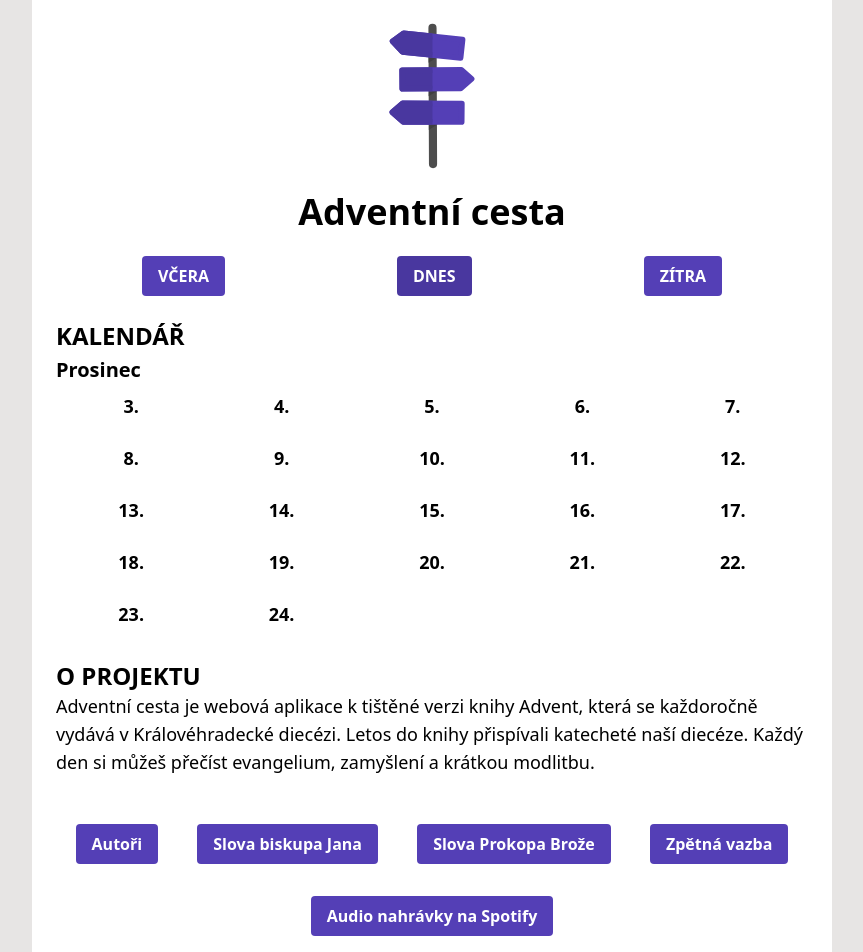
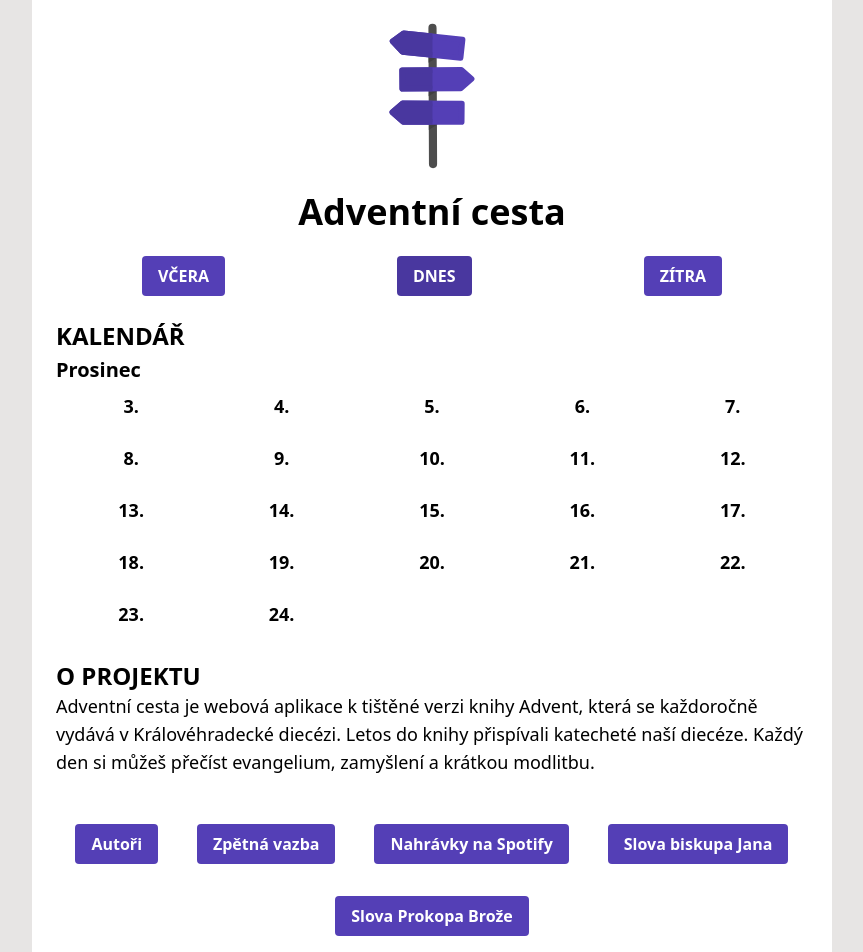
Before and after one commit to petrkucerak/adventnicesta, a Next.js app: page / in a window 1280 px wide. Shown: the top 952 px of the page, without its empty margins (208-1071 px from the left). Built offline with nearby package versions, Linux system fonts and the light colour scheme.

Commit message:
Change order of buttons

```diff
--- a/pages/index.js
+++ b/pages/index.js
@@ -33,8 +33,6 @@ export default function Home({ allPosts }) {
         </p>
         <div className="mx-6 flex flex-row justify-around mb-8 flex-wrap">
           <Button href={"/autori"} content="Autoři" />
-          <Button href={"/slova-biskupa-Jana"} content="Slova biskupa Jana" />
-          <Button href={"/slova-Prokopa-Broze"} content="Slova Prokopa Brože" />
           <Button
             href={"https://forms.gle/n19QvNFMW5A5RbNBA"}
             content="Zpětná vazba"
@@ -45,10 +43,13 @@ export default function Home({ allPosts }) {
             href={
               "https://open.spotify.com/show/2I3GPLeVZdPH8dcuVYCDoJ?si=7ad72e34e408463e"
             }
-            content="Audio nahrávky na Spotify"
+            content="Nahrávky na Spotify"
             target={"_blank"}
             rel={"noreferrer noopener external"}
           />
+
+          <Button href={"/slova-biskupa-Jana"} content="Slova biskupa Jana" />
+          <Button href={"/slova-Prokopa-Broze"} content="Slova Prokopa Brože" />
         </div>
         <div className="mb-8">
           <h2 className="mx-6 text-2xl uppercase font-bold mb-2">
```
